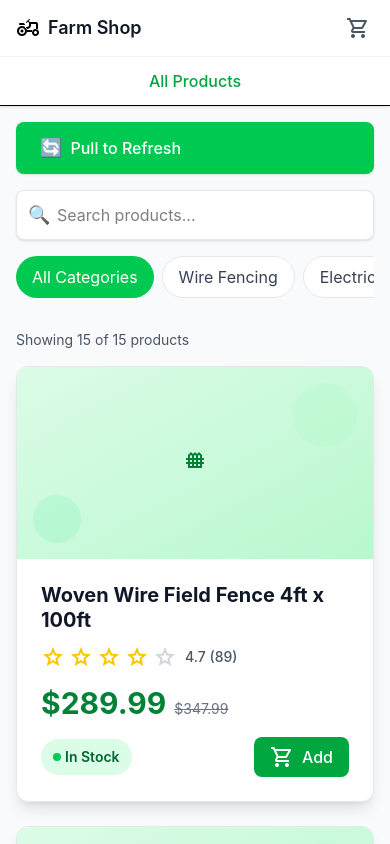
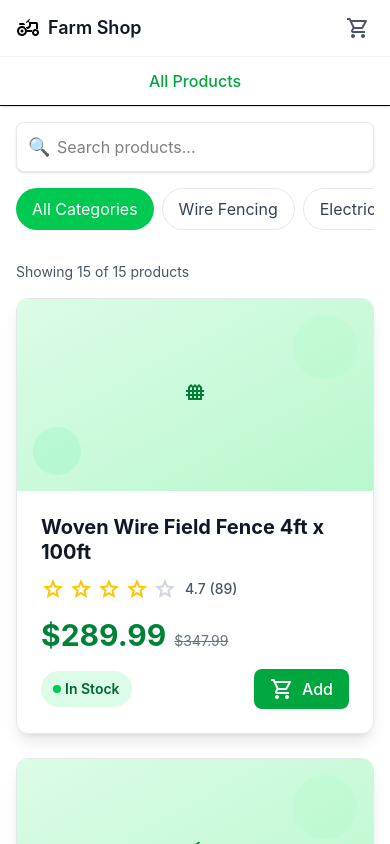
Before and after one commit to spiism/farm-fencing-app, a React (Vite) app: page / in a window 390 px wide. Shown: the top 844 px of the page. Built offline with nearby package versions, Linux system fonts and the light colour scheme.

Commit message:
aff feature pull to refresh on mobile

```diff
--- a/package.json
+++ b/package.json
@@ -13,6 +13,7 @@
     "@capacitor/android": "^7.4.1",
     "@capacitor/core": "^7.4.1",
     "@capacitor/ios": "^7.4.1",
+    "@ionic/react": "^8.6.3",
     "@reduxjs/toolkit": "^2.8.2",
     "@tailwindcss/vite": "^4.1.11",
     "react": "^19.1.0",
--- a/src/pages/ProductListPage.tsx
+++ b/src/pages/ProductListPage.tsx
@@ -151,6 +151,10 @@ import type { ProductCategory } from "../types/product";
 import Header from "../components/common/Header";
 import { useNavigate } from "react-router-dom";
 
+import { IonContent, IonRefresher, IonRefresherContent } from "@ionic/react";
+
+import type { RefresherCustomEvent } from "@ionic/react";
+
 const PRODUCTS_PER_PAGE = 8; // reduced for mobile performance
 
 const ProductListPage: React.FC = () => {
@@ -219,9 +223,16 @@ const ProductListPage: React.FC = () => {
     }, 300);
   }, [isLoadingMore, hasMore]);
 
+  const ionContentRef = useRef<HTMLIonContentElement>(null);
+
   //intersection Observer for infinite scroll
   useEffect(() => {
-    const observer = new IntersectionObserver(
+    if (!ionContentRef.current) return;
+
+    let observer: IntersectionObserver | null = null;
+
+    ionContentRef.current.getScrollElement().then((scrollElement) => {
+      observer = new IntersectionObserver(
         (entries) => {
           const target = entries[0];
           if (target.isIntersecting && hasMore && !isLoadingMore) {
@@ -229,7 +240,7 @@ const ProductListPage: React.FC = () => {
           }
         },
         {
-        root: null,
+          root: scrollElement,
           rootMargin: "200px",
           threshold: 0.1,
         }
@@ -238,13 +249,29 @@ const ProductListPage: React.FC = () => {
       if (observerRef.current) {
         observer.observe(observerRef.current);
       }
+    });
 
     return () => {
-      if (observerRef.current) {
+      if (observer && observerRef.current) {
         observer.unobserve(observerRef.current);
       }
     };
   }, [loadMore, hasMore, isLoadingMore]);
+
+  // Detect if device supports touch (coarse pointer)
+  const [isTouchDevice, setIsTouchDevice] = React.useState(false);
+  useEffect(() => {
+    setIsTouchDevice(window.matchMedia("(pointer: coarse)").matches);
+  }, []);
+
+  function handleRefresh(event: RefresherCustomEvent) {
+    refetch();
+    setDisplayedCount(PRODUCTS_PER_PAGE);
+
+    setTimeout(() => {
+      event.detail.complete();
+    }, 1500);
+  }
 
   if (loading) return <LoadingSpinner />;
   if (error) return <ErrorMessage message={error} onRetry={refetch} />;
@@ -253,17 +280,21 @@ const ProductListPage: React.FC = () => {
     <div className="min-h-screen bg-gray-50">
       <Header onCartClick={() => navigate("/cart")} />
 
-      <main className="max-w-screen-2xl mx-auto px-4 sm:px-6 lg:px-8 xl:px-12 2xl:px-16 py-4 sm:py-8">
-        <div className="flex justify-center mb-4 sm:mb-6">
-          <button
-            onClick={refetch}
-            className="bg-green-500 hover:bg-green-600 text-white px-6 py-3 rounded-lg flex items-center gap-2 transition-colors shadow-sm touch-manipulation w-full sm:w-auto"
+      <IonContent fullscreen ref={ionContentRef}>
+        {isTouchDevice && (
+          <IonRefresher
+            slot="fixed"
+            pullFactor={0.5}
+            pullMin={100}
+            pullMax={200}
+            onIonRefresh={handleRefresh}
+            className="invisible absolute z-0"
           >
-            <span className="text-lg">🔄</span>
-            <span className="font-medium">Pull to Refresh</span>
-          </button>
-        </div>
+            <IonRefresherContent />
+          </IonRefresher>
+        )}
 
+        <div className="max-w-screen-2xl mx-auto px-4 sm:px-6 lg:px-8 xl:px-12 2xl:px-16 py-4 sm:py-8">
           <div className="mb-4 sm:mb-6">
             <div className="relative">
               <span className="absolute left-3 top-1/2 transform -translate-y-1/2 text-gray-400 text-lg">
@@ -345,7 +376,8 @@ const ProductListPage: React.FC = () => {
               </div>
             </div>
           )}
-      </main>
+        </div>
+      </IonContent>
     </div>
   );
 };
```
Also changed, not shown: 1 other file (tests, documents, lock files or other folders). Lines whose indentation alone changed are shown as unchanged.
